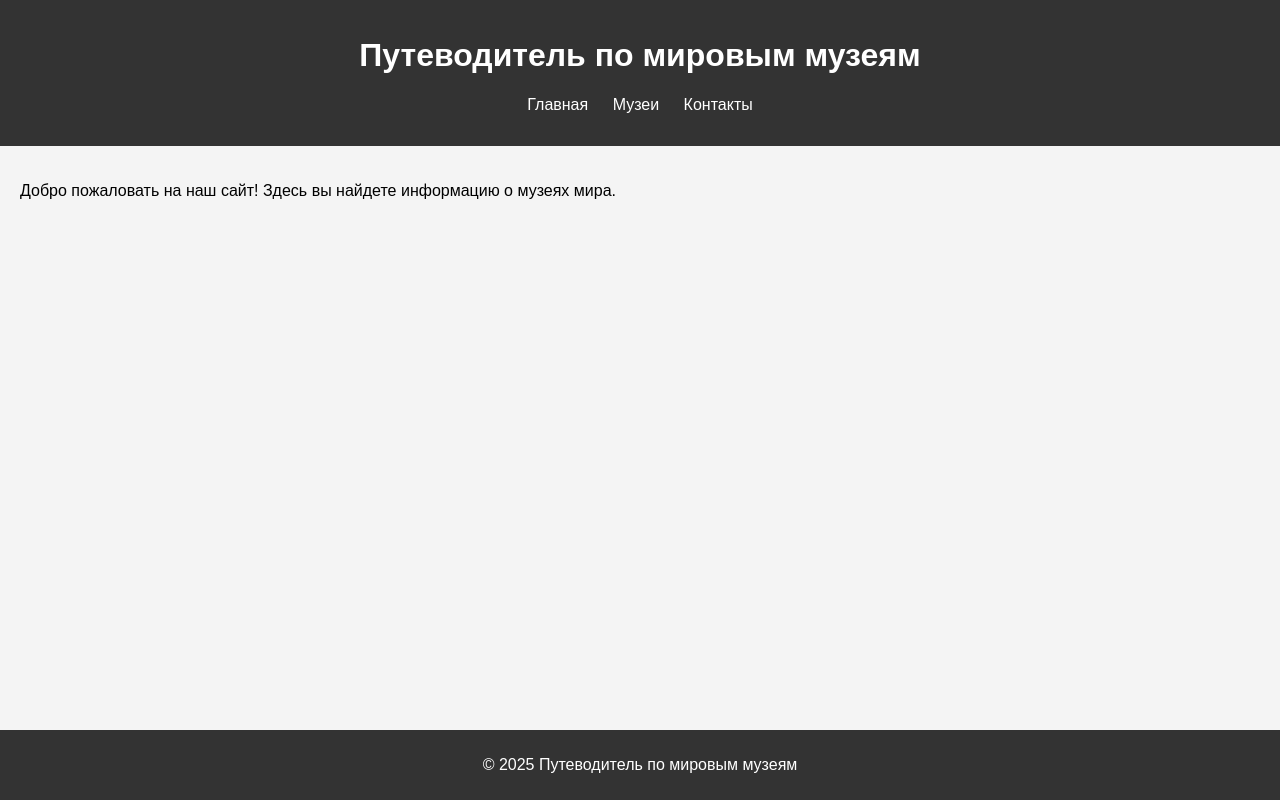
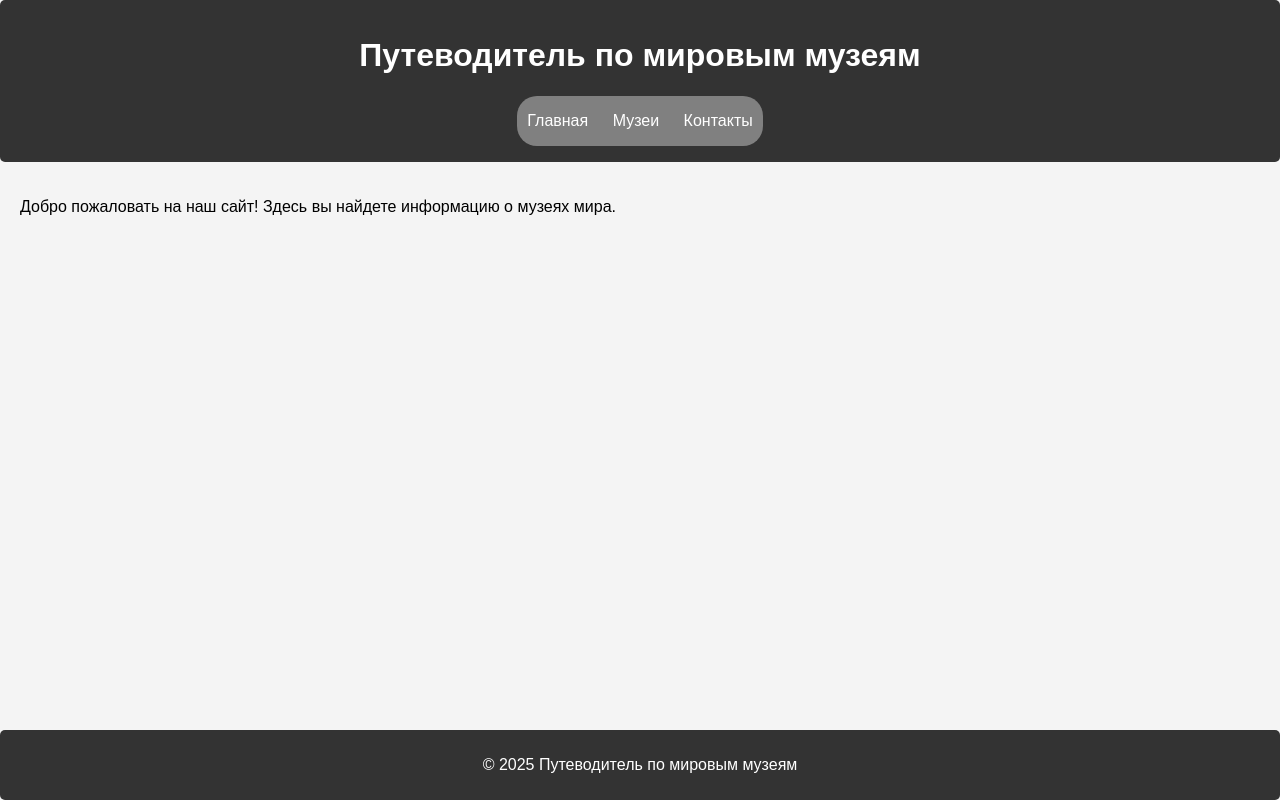
Before and after one commit to AMENE1991/Musems.github.io, a plain HTML site: page index.html in a window 1280 px wide. Drawn offline with Linux system fonts and the light colour scheme.

Commit message:
Upd files

```diff
--- a/index.html
+++ b/index.html
@@ -12,11 +12,13 @@
         <header>
             <h1>Путеводитель по мировым музеям</h1>
             <nav>
-                <ul>
-                    <li><a href="index.html">Главная</a></li>
-                    <li><a href="museums.html">Музеи</a></li>
-                    <li><a href="contact.html">Контакты</a></li>
-                </ul>
+                <div class="container">
+                    <ul>
+                        <li><a href="index.html">Главная</a></li>
+                        <li><a href="museums.html">Музеи</a></li>
+                        <li><a href="contact.html">Контакты</a></li>
+                    </ul>
+                </div>
             </nav>
         </header>
         <main>
--- a/styles.css
+++ b/styles.css
@@ -7,6 +7,7 @@ body {
 
 header {
     background-color: #333;
+    border-radius: 5px;
     color: #fff;
     padding: 1rem 0;
     text-align: center;
@@ -37,6 +38,7 @@ main {
 
 footer {
     background-color: #333;
+    border-radius: 5px;
     color: #fff;
     text-align: center;
     padding: 10px 0;
@@ -77,3 +79,9 @@ form button:hover {
     width: 275px;
     height: 275px
 }
+
+.container {
+    display: inline-block;
+    border-radius: 20px;
+    background-color: gray;
+}
```
Also changed, not shown: contact.html (+7 -5 lines), musem_detail.html (+7 -5 lines), museums.html (+7 -5 lines).
